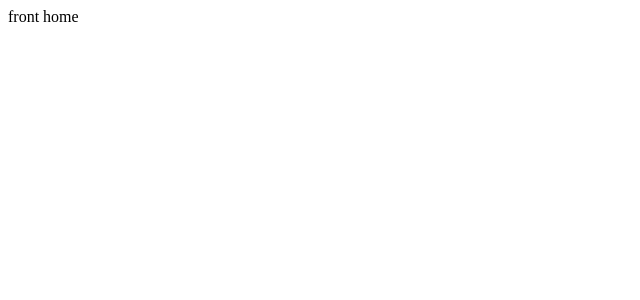
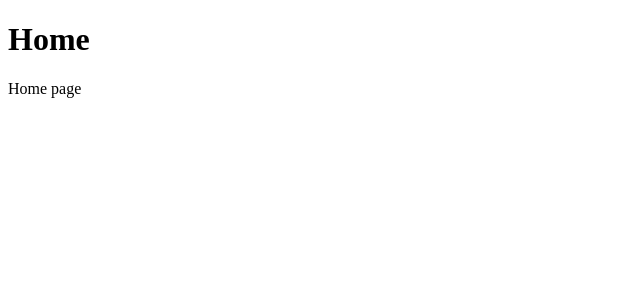
Before and after one commit to hotbloodturtle/nest-react-gql-signup, a React (Vite) app in the folder frontend/: page / in a window 1280 px wide. Shown: the top 300 px of the page, without its empty margins (0-640 px from the left). Built offline with nearby package versions, Linux system fonts and the light colour scheme.

Commit message:
:sparkles: resolved #7 add - 404 page, react router dom

```diff
--- a/frontend/package.json
+++ b/frontend/package.json
@@ -13,6 +13,7 @@
     "daisyui": "^2.51.3",
     "react": "^18.2.0",
     "react-dom": "^18.2.0",
+    "react-router-dom": "^6.9.0",
     "unstated-next": "^1.1.0"
   },
   "devDependencies": {
--- a/frontend/src/App.tsx
+++ b/frontend/src/App.tsx
@@ -1,9 +1,18 @@
-import { useState } from "react";
+import { BrowserRouter, Route, Routes } from "react-router-dom";
+import PageHome from "./pages";
+import Page404 from "./pages/404";
 
 function App() {
-  const [count, setCount] = useState(0);
-
-  return <div>front home</div>;
+  return (
+    <>
+      <BrowserRouter>
+        <Routes>
+          <Route path="/" element={<PageHome />} />
+          <Route path="*" element={<Page404 />} />
+        </Routes>
+      </BrowserRouter>
+    </>
+  );
 }
 
 export default App;
--- /dev/null
+++ b/frontend/src/pages/404/index.tsx
@@ -0,0 +1,5 @@
+const Page404 = () => {
+  return <div>404</div>;
+};
+
+export default Page404;
--- /dev/null
+++ b/frontend/src/pages/index.tsx
@@ -0,0 +1,10 @@
+const PageHome = () => {
+  return (
+    <div>
+      <h1>Home</h1>
+      <p>Home page</p>
+    </div>
+  );
+};
+
+export default PageHome;
```
Also changed, not shown: 1 other file (tests, documents, lock files or other folders).
